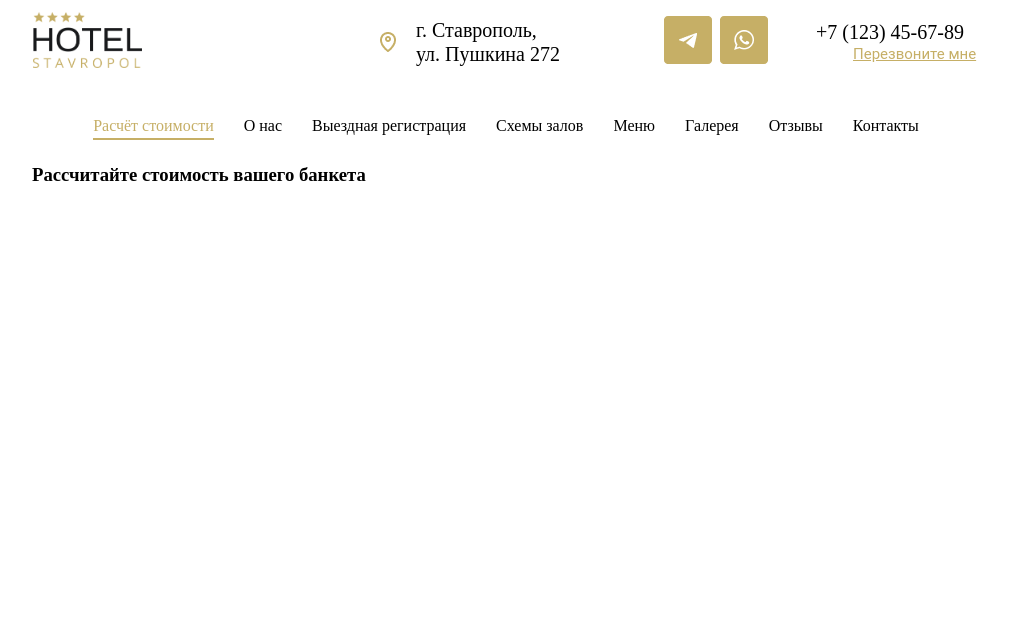
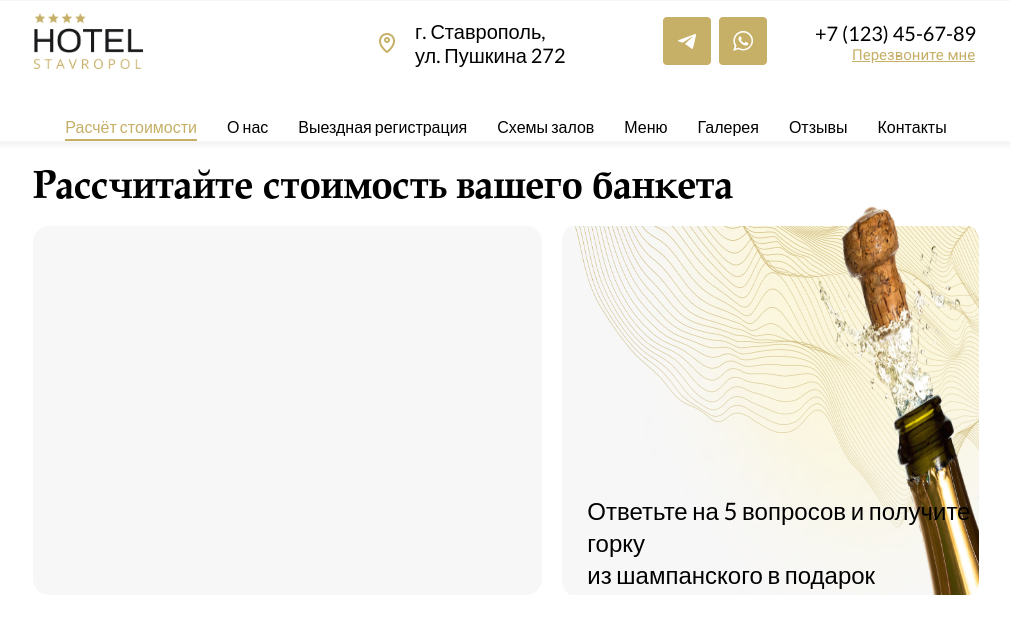
Before and after one commit to ReliableMan/hotel-test, a Vue app: page / in a window 1280 px wide. Shown: the top 634 px of the page, without its empty margins (134-1144 px from the left). Built offline with nearby package versions, Linux system fonts and the light colour scheme.

Commit message:
quiz for calc price

```diff
--- a/src/components/Navbar.vue
+++ b/src/components/Navbar.vue
@@ -3,6 +3,7 @@ import Tabs from './Tabs.vue'
 </script>
 
 <template>
+  <div class="container">
     <div class="header">
       <div class="header__logo">
         <img
@@ -48,12 +49,22 @@ import Tabs from './Tabs.vue'
           </div>
 
           <Tabs/>
-
+      </div>
 </template>
 
 <style lang="scss" scoped>
+.container {
+  width: auto;
+  height: 142px;
+  border-radius: 0px 0px 16px 16px;
+  border: 1px solid var(--ver-20, #F7F7F8);
+  background: rgba(255, 255, 255, 0.85);
+  box-shadow: 0px 4px 4px 0px rgba(0, 0, 0, 0.05);
+  backdrop-filter: blur(16px);
+}
 
 .text-style-1 {
+  font-family: 'Lato', sans-serif;
   font-size: 20px;
   font-style: normal;
   font-weight: 400;
@@ -62,7 +73,6 @@ import Tabs from './Tabs.vue'
 .header {
   margin: 12px 166px 40px 167px;
   display: flex;
-  // width: 100%;
 
   &__logo {
     width: 50%
@@ -112,8 +122,8 @@ import Tabs from './Tabs.vue'
 }
 .number-href {
   margin-left: 37px;
-  color: var(--ver-20, #C6AF66);
-  font-family: Roboto;
+  color:  #C6AF66;
+  font-family: 'Roboto', sans-serif;
   font-size: 15px;
   font-style: normal;
   font-weight: 400;
--- a/src/components/Tabs.vue
+++ b/src/components/Tabs.vue
@@ -1,5 +1,6 @@
 <script setup>
 import { onMounted } from 'vue';
+import CostCalculation from './Tabs_components/CostCalculation.vue';
 
 onMounted(() => {
   const tabsHref = document.querySelectorAll(".tabs__nav-btn");
@@ -42,7 +43,7 @@ onMounted(() => {
     <div class="tabs__content ">
       <!-- 1 -->
       <div class="tabs__item active" id="tab_1">
-        <h3>Рассчитайте стоимость вашего банкета</h3>
+        <CostCalculation/>
       </div>
       <!-- 2 -->
       <div class="tabs__item" id="tab_2">
@@ -97,6 +98,7 @@ onMounted(() => {
     @extend .custom-underline;
     background-size: 0% 2px;
     transition: background-size .7s, color .7s;
+    font-family: 'Lato', sans-serif;
     font-size: 16px;
     font-style: normal;
     font-weight: 400;
--- /dev/null
+++ b/src/components/Tabs_components/CostCalculation.vue
@@ -0,0 +1,92 @@
+<script setup>
+
+</script>
+
+<template>
+  <div class="cost-calc">
+    <h3 class="cost-calc__main-sb-text">Рассчитайте стоимость вашего банкета</h3>
+
+      <div class="cost-calc__container">
+        <!-- 1 карточка -->
+        <div class="cost-calc__container__block1">
+
+        </div>
+        <!-- 2 карточка -->
+        <div class="cost-calc__container__block2">
+          <img
+            class="cost-calc__container__block2__bg-img"
+            src="../../assets/img/background2card.png"
+            alt="background-2-card"
+          >
+          <img
+            class="cost-calc__container__block2__bottle-img"
+            src="../../assets/img/bottle.png"
+            alt=""
+          >
+          <p class="cost-calc__container__block2__text">
+            Ответьте на 5 вопросов и получите горку<br/>
+            из шампанского в подарок
+          </p>
+        </div>
+      </div>
+  </div>
+</template>
+
+<style lang="scss" scoped>
+.cost-calc {
+
+  &__main-sb-text {
+    font-family: P052;
+    font-size: 40px;
+    font-style: normal;
+    font-weight: 700;
+    line-height: 48px;
+    margin-bottom: 13px;
+  }
+
+  &__container {
+    width: 100%;
+    display: flex;
+    gap: 20px;
+
+    &__block1 {
+      width: 55%;
+      height: 369px;
+      border-radius: 16px;
+      background: #F7F7F8;
+    }
+
+    &__block2 {
+      width: 45%;
+      height: 369px;
+      border-radius: 16px;
+      background: #F7F7F8;
+      position: relative;
+
+      &__bg-img {
+        width: 100%;
+        height: 100%;
+      }
+
+      &__bottle-img {
+        position: absolute;
+        left: 0;
+        width: 100%;
+        height: 392px;
+        top: -23px;
+      }
+
+      &__text {
+        position: absolute;
+        top: 73%;
+        left: 6%;
+        font-family: 'Lato', sans-serif;
+        font-size: 24px;
+        font-style: normal;
+        font-weight: 400;
+        line-height: 32px
+      }
+    }
+  }
+}
+</style>
--- a/src/style.css
+++ b/src/style.css
@@ -1,3 +1,6 @@
+@import url('https://fonts.googleapis.com/css2?family=Lato&display=swap');
+@import url('https://fonts.googleapis.com/css2?family=Lato&family=Roboto&display=swap');
+
 * {
   margin: 0;
   padding: 0;
```
Also changed, not shown: src/assets/img/background2card.png (added), src/assets/img/bottle.png (added), src/components/questions.js (added). Lines whose indentation alone changed are shown as unchanged.
